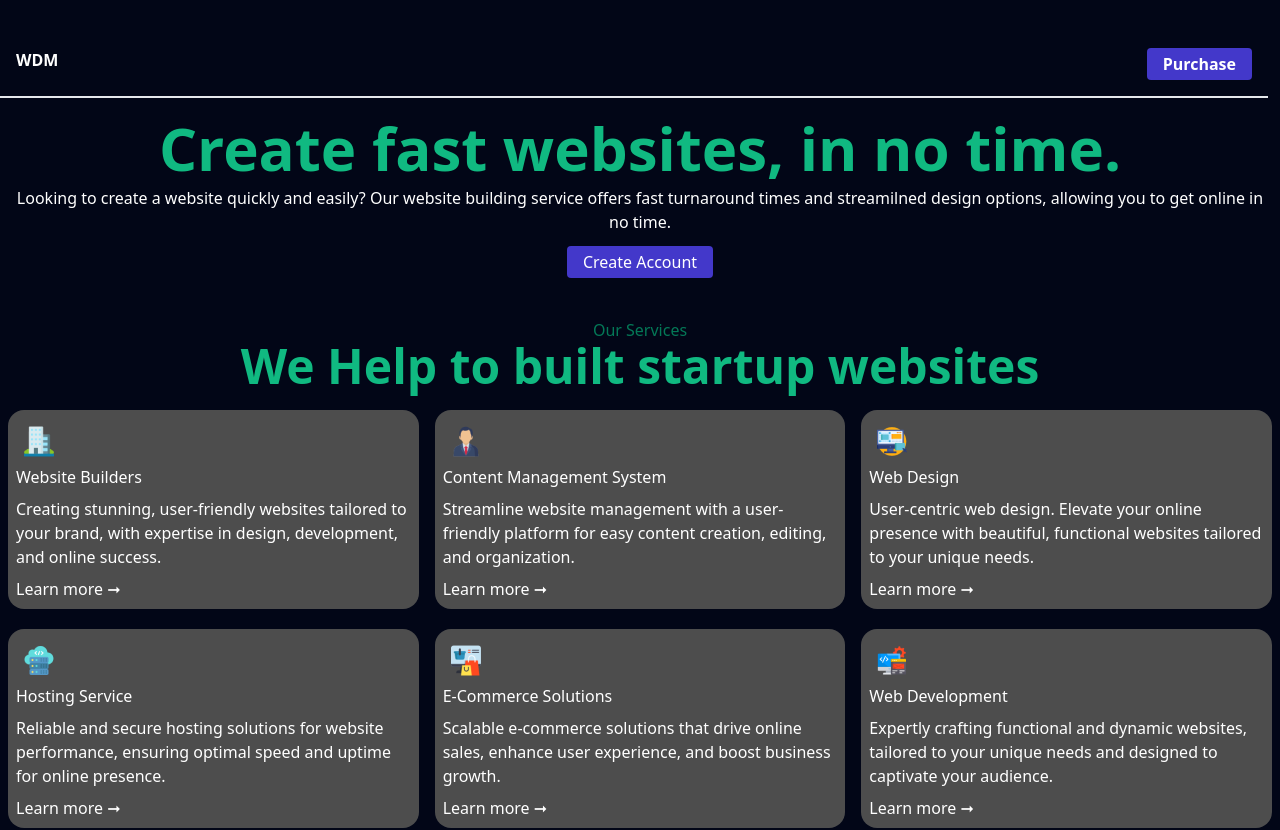
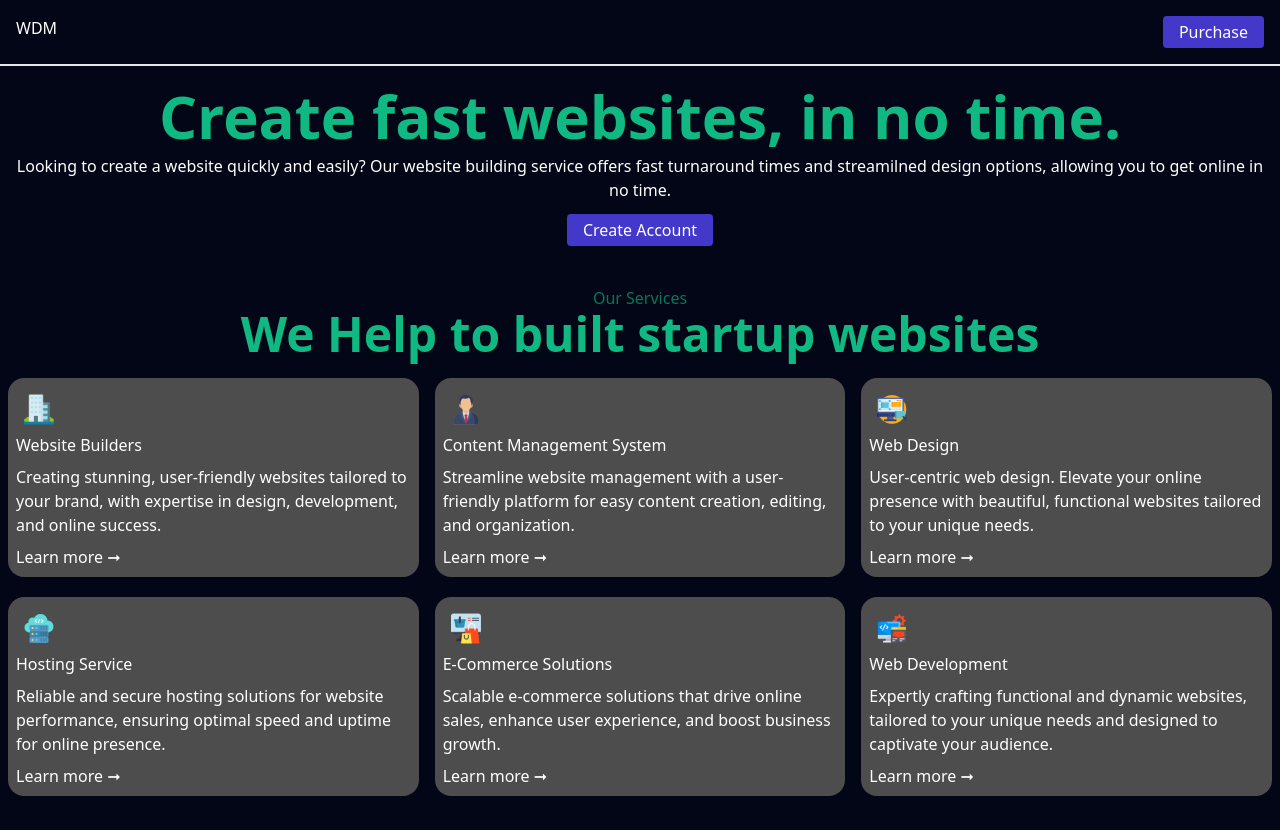
Before and after one commit to KingBonfante/prova01, a Next.js app: page / in a window 1280 px wide. Shown: the top 830 px of the page. Built offline with nearby package versions, Linux system fonts and the light colour scheme.

Commit message:
fix: Ajuste no Header

```diff
--- a/app/components/Header.tsx
+++ b/app/components/Header.tsx
@@ -1,6 +1,6 @@
 export default function Header(){
     return(
-        <div className="p-4 border-b-2 md:flex justify-between lg:mt-8 mr-3 font-bold">
+        <div className="flex justify-between p-4 border-b-2">
             <h3>WDM</h3>
             <button className="bg-indigo-700 p-1 px-4 rounded">Purchase</button>
         </div>
```
